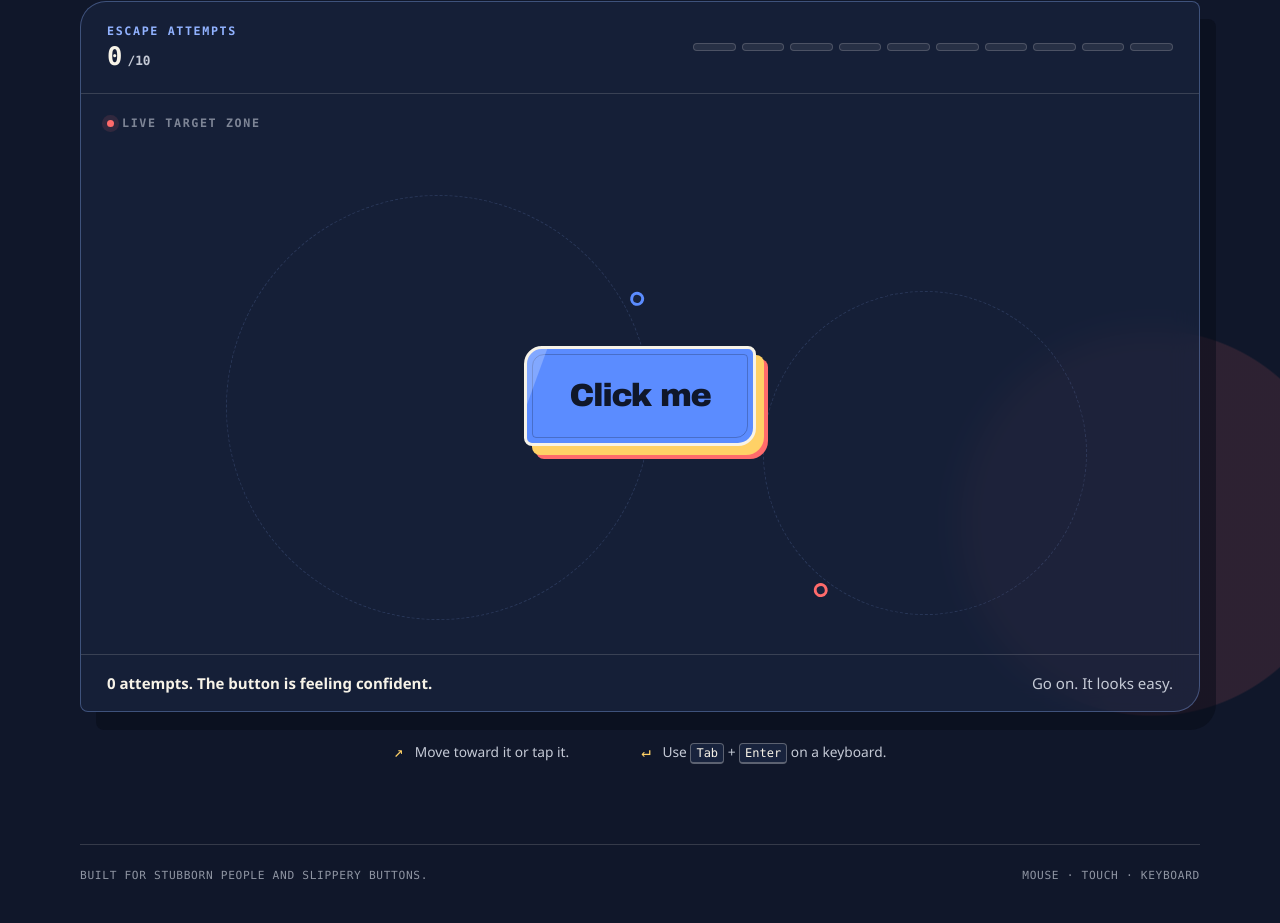
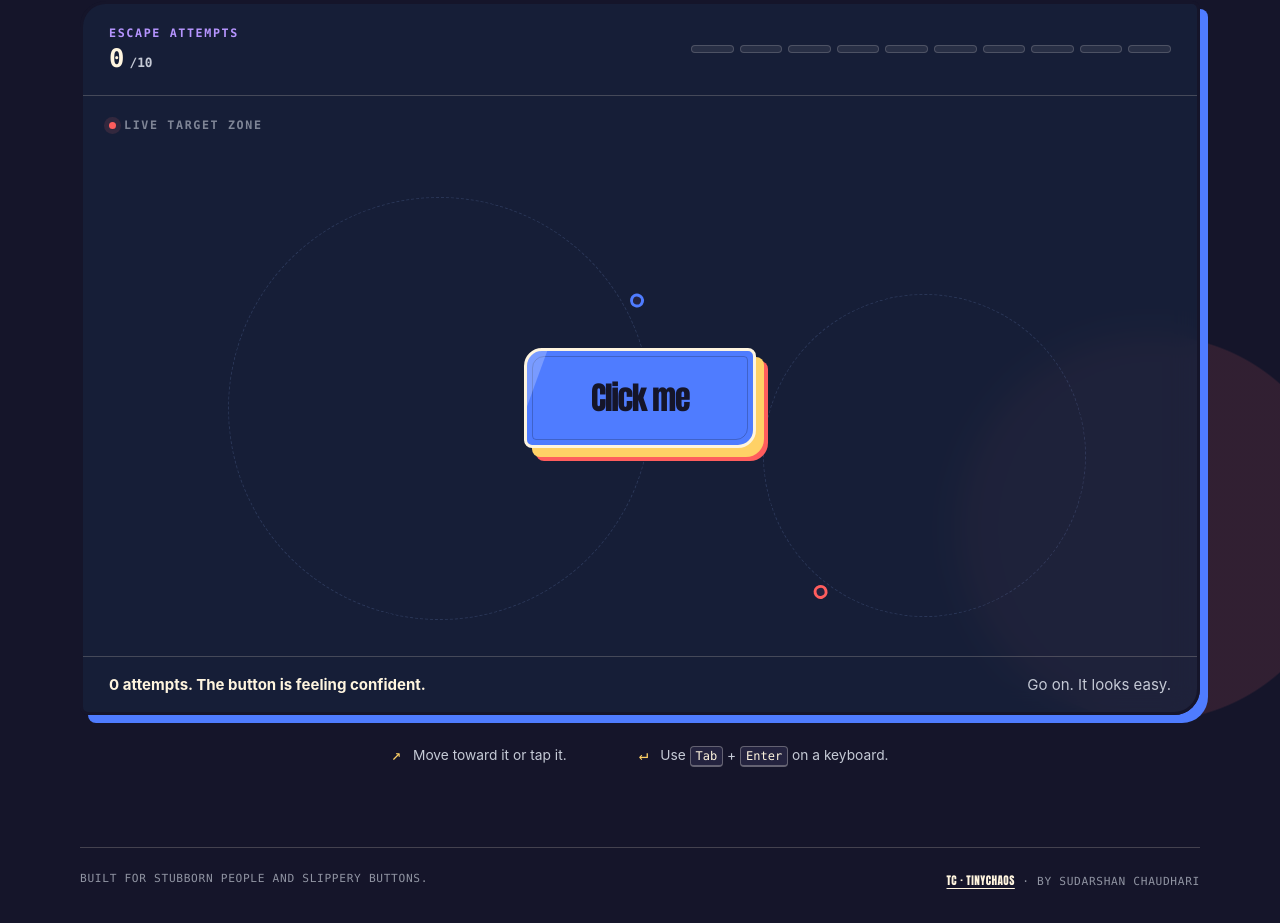
Before and after one commit to SUDARSHANCHAUDHARI/RunawayButton, a plain HTML site: page index.html in a window 1280 px wide. Shown: the part 596-1519 px from the top of the page. Drawn offline with Linux system fonts and the light colour scheme.

Commit message:
fix: align shared TinyChaos UI

```diff
--- a/index.html
+++ b/index.html
@@ -7,7 +7,7 @@
       name="description"
       content="RunawayButton is a playful challenge: catch the button that refuses to be clicked."
     >
-    <meta name="theme-color" content="#10172a">
+    <meta name="theme-color" content="#15152a">
     <title>RunawayButton — Catch Me If You Can</title>
     <link rel="stylesheet" href="style.css">
     <script src="script.js" defer></script>
@@ -116,7 +116,7 @@
 
     <footer class="site-footer">
       <p>Built for stubborn people and slippery buttons.</p>
-      <p>Mouse · Touch · Keyboard</p>
+      <p><a class="collection-link" href="../TinyChaos/">TC · TinyChaos</a> · by Sudarshan Chaudhari</p>
     </footer>
 
     <noscript>
--- a/style.css
+++ b/style.css
@@ -1,19 +1,22 @@
 :root {
   color-scheme: dark;
-  --ink: #10172a;
-  --ink-soft: #18233d;
-  --paper: #f7f3e8;
+  --ink: #15152a;
+  --ink-soft: #24233f;
+  --paper: #fff5df;
   --paper-muted: #c5cad6;
-  --electric: #5b8cff;
-  --electric-light: #91b2ff;
-  --coral: #ff6b6b;
-  --yellow: #ffd166;
-  --mint: #76e6c4;
-  --line: rgba(247, 243, 232, 0.16);
-  --shadow: #080c17;
-  --display-font: "Arial Black", "Avenir Next", "Trebuchet MS", sans-serif;
-  --body-font: "Avenir Next", "Segoe UI", Helvetica, Arial, sans-serif;
-  --utility-font: ui-monospace, "SFMono-Regular", Consolas, monospace;
+  --coral: #ff5d5d;
+  --blue: #4f7cff;
+  --butter: #ffd166;
+  --mint: #58d6a9;
+  --lilac: #b695ff;
+  --electric: var(--blue);
+  --electric-light: var(--lilac);
+  --yellow: var(--butter);
+  --line: rgb(255 245 223 / 0.2);
+  --shadow: var(--ink);
+  --display-font: Impact, Haettenschweiler, "Arial Narrow Bold", "Franklin Gothic Condensed", sans-serif;
+  --body-font: Inter, ui-rounded, "SF Pro Rounded", "Segoe UI", sans-serif;
+  --utility-font: "SFMono-Regular", Consolas, "Liberation Mono", monospace;
 }
 
 * {
@@ -21,7 +24,7 @@
 }
 
 html {
-  min-width: 320px;
+  min-width: 0;
   min-height: 100%;
   background: var(--ink);
 }
@@ -30,7 +33,7 @@ body {
   min-height: 100vh;
   min-height: 100svh;
   margin: 0;
-  overflow-x: hidden;
+  overflow-x: clip;
   color: var(--paper);
   background:
     radial-gradient(circle at 13% 18%, rgba(91, 140, 255, 0.18) 0 10rem, transparent 10.1rem),
@@ -112,10 +115,11 @@ button {
   align-items: center;
   gap: 8px;
   padding: 9px 14px;
-  border: 1px solid var(--line);
-  border-radius: 999px;
+  border: 2px solid var(--paper);
+  border-radius: 0.75rem;
   color: var(--paper);
   background: rgba(24, 35, 61, 0.8);
+  box-shadow: 3px 3px 0 var(--blue);
   cursor: pointer;
   font-size: 0.88rem;
   font-weight: 700;
@@ -130,7 +134,7 @@ button {
 
 .control-button:focus-visible,
 .target-button:focus-visible {
-  outline: 3px solid var(--yellow);
+  outline: 4px solid var(--blue);
   outline-offset: 4px;
 }
 
@@ -194,10 +198,10 @@ button {
 .game-card {
   position: relative;
   overflow: visible;
-  border: 1px solid rgba(145, 178, 255, 0.34);
+  border: 3px solid var(--ink);
   border-radius: 26px 8px 26px 8px;
   background: rgba(24, 35, 61, 0.72);
-  box-shadow: 16px 18px 0 rgba(8, 12, 23, 0.52);
+  box-shadow: 8px 8px 0 var(--blue);
   backdrop-filter: blur(14px);
 }
 
@@ -599,6 +603,19 @@ kbd {
   margin: 0;
 }
 
+.collection-link {
+  color: var(--paper);
+  font-family: var(--display-font);
+  font-weight: 900;
+  letter-spacing: 0.04em;
+  text-underline-offset: 3px;
+}
+
+.collection-link:focus-visible {
+  outline: 4px solid var(--blue);
+  outline-offset: 4px;
+}
+
 .noscript-message {
   position: fixed;
   right: 18px;
@@ -715,7 +732,7 @@ kbd {
 
   .game-card {
     border-radius: 20px 7px 20px 7px;
-    box-shadow: 8px 10px 0 rgba(8, 12, 23, 0.52);
+    box-shadow: 6px 6px 0 var(--blue);
   }
 
   .scoreboard {
```
